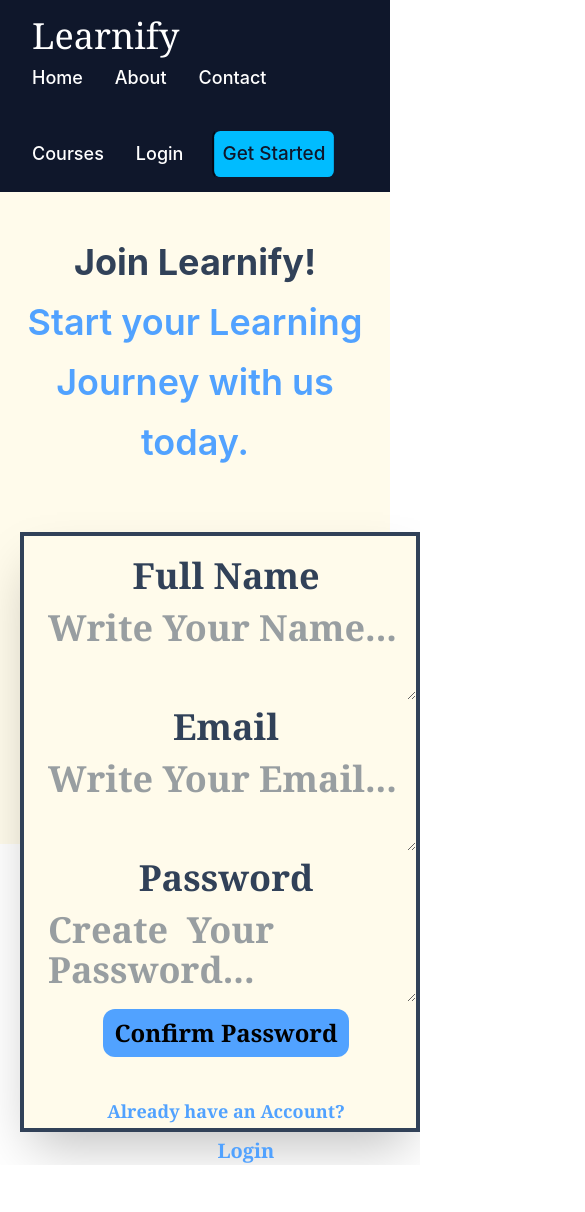
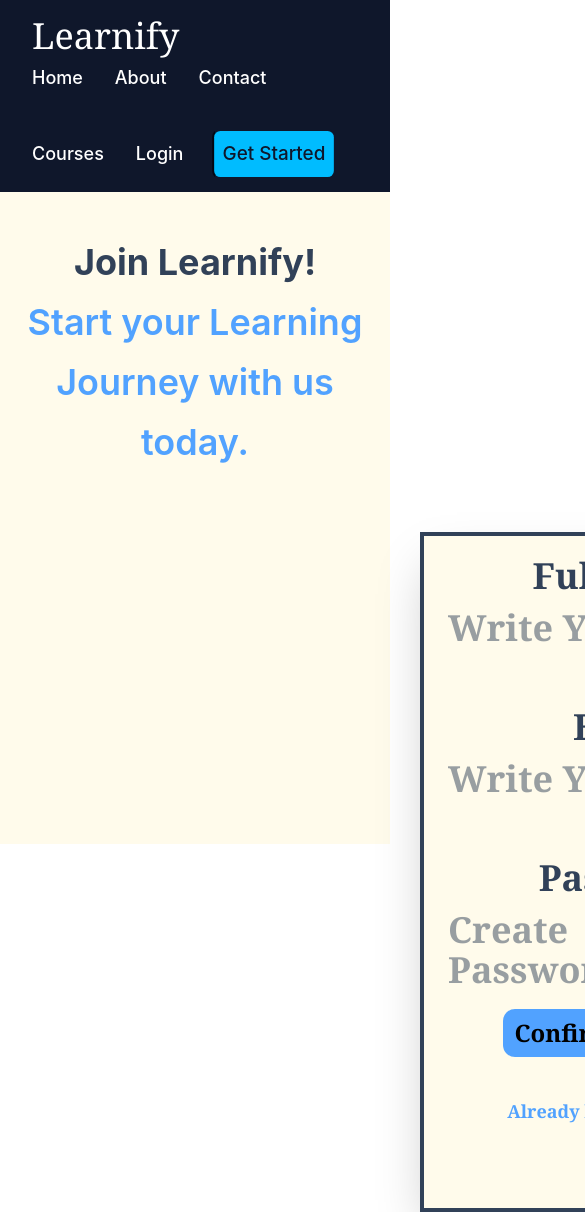
Before and after one commit to yusrasayyad019-droid/Learnify, a React (Vite) app: page /get in a window 390 px wide. Shown: the top 1212 px of the page, 585 px wide, since content can reach past the window. Before the commit the page ends 1165 px from the top, so only its background shows below. Built offline with nearby package versions, Linux system fonts and the light colour scheme.

Commit message:
Improve responsive design

```diff
--- a/src/pages/Get.jsx
+++ b/src/pages/Get.jsx
@@ -45,7 +45,7 @@ const [signup, setSignup] = useState('')
       </span>
       <br />
       <form onSubmit={handleSubmit}>
-        <div className='sm:rounded-2xl flex flex-wrap shadow-2xl h-100 w-90  mb-500 border-4 bg-amber-50  md:-ml-100 h-150 w-100'>
+        <div className='sm:rounded-2xl flex flex-wrap shadow-2xl h-100 w-90  mb-500 border-4 bg-amber-50  md: ml-100 h-170 w-100'>
           <div className='text-4xl text-slate-700 font-serif font-bold ml-3 mt-5'>
            Full Name
              <textarea
```
